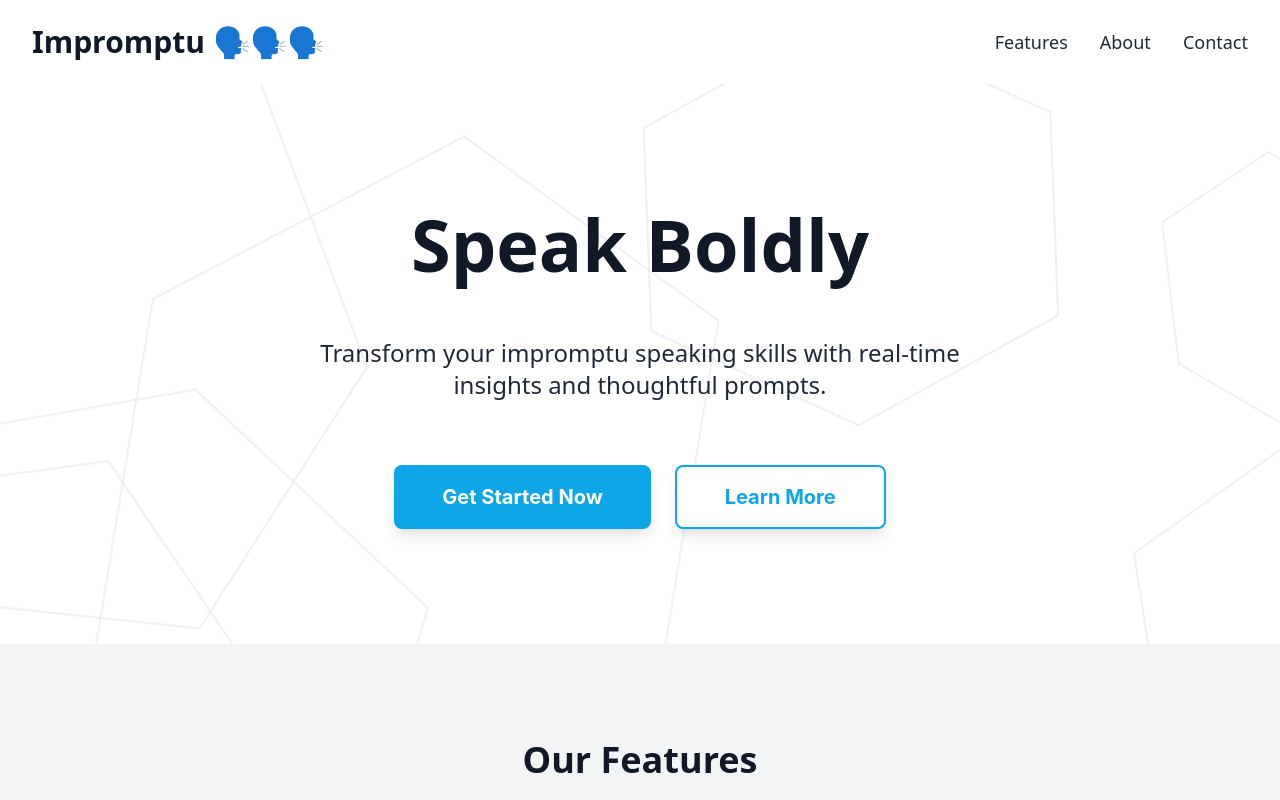
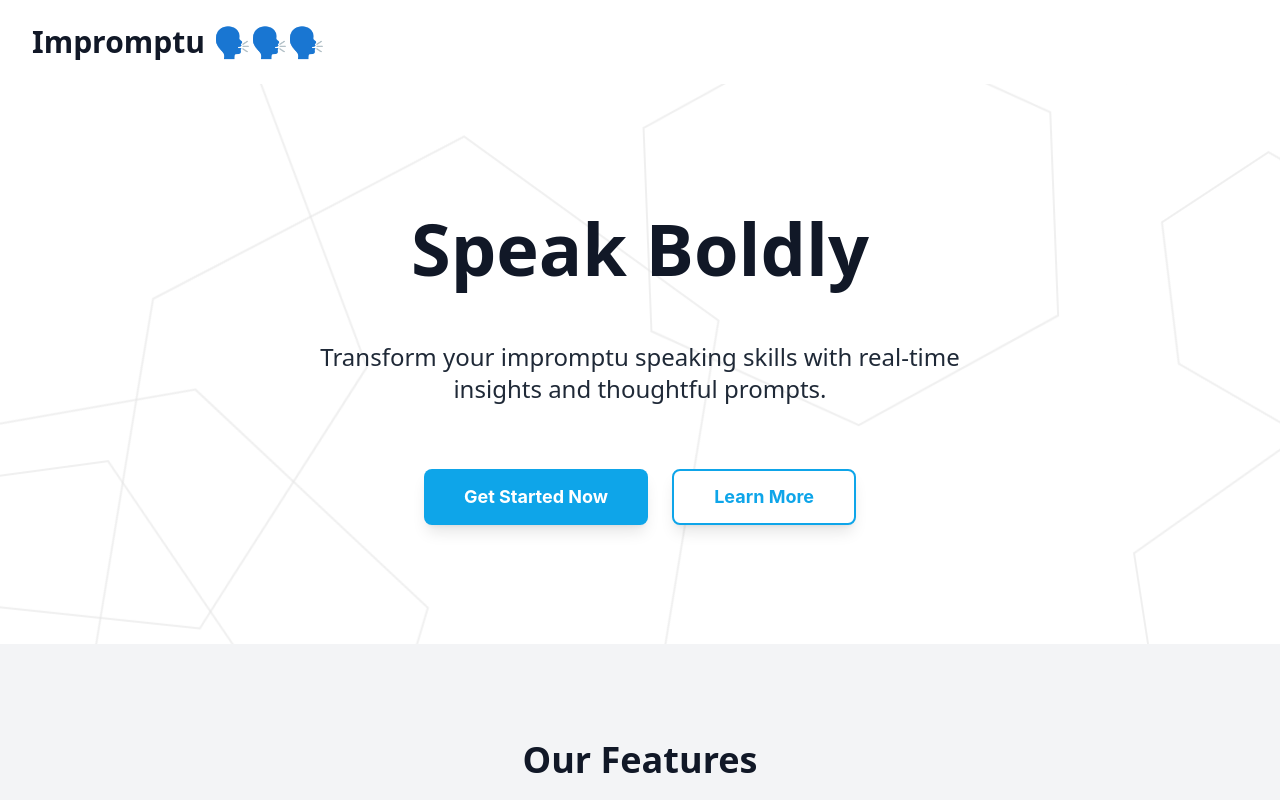
Before and after one commit to Nazarshia2889/Impromptu, a Next.js app: page /home in a window 1280 px wide. Shown: the top 800 px of the page. Built offline with nearby package versions, Linux system fonts and the light colour scheme.

Commit message:
clean up home

```diff
--- a/app/home/page.js
+++ b/app/home/page.js
@@ -34,6 +34,28 @@ const LandingPage = () => {
         randomMovement();
       });
     }
+
+    // Add smooth scrolling behavior
+    const smoothScroll = (e) => {
+      e.preventDefault();
+      const targetId = e.currentTarget.getAttribute("href");
+      const targetElement = document.querySelector(targetId);
+      if (targetElement) {
+        targetElement.scrollIntoView({ behavior: "smooth" });
+      }
+    };
+
+    const learnMoreButton = document.querySelector("#learn-more-button");
+    if (learnMoreButton) {
+      learnMoreButton.addEventListener("click", smoothScroll);
+    }
+
+    // Clean up event listener
+    return () => {
+      if (learnMoreButton) {
+        learnMoreButton.removeEventListener("click", smoothScroll);
+      }
+    };
   }, []);
 
   const carouselSettings = {
@@ -47,12 +69,12 @@ const LandingPage = () => {
   };
 
   return (
-    <div className=" flex flex-col justify-between min-h-screen text-center bg-tan-100 text-gray-800 overflow-hidden">
+    <div className="flex flex-col justify-between min-h-screen text-center bg-tan-100 text-gray-800 overflow-hidden">
       <header className="flex justify-between items-center px-8 py-6">
         <div className="text-3xl font-extrabold text-gray-900 font-sans">
           Impromptu 🗣️🗣️🗣️
         </div>
-        <nav className="flex gap-8">
+        {/* <nav className="flex gap-8">
           <a
             href="#features"
             className="text-lg font-medium hover:text-gray-600 transition-colors duration-300 font-sans"
@@ -71,7 +93,7 @@ const LandingPage = () => {
           >
             Contact
           </a>
-        </nav>
+        </nav> */}
       </header>
 
       <section className="flex flex-col items-center justify-center flex-grow relative py-24 min-h-[70vh]">
@@ -117,14 +139,15 @@ const LandingPage = () => {
         </p>
         <div className="flex space-x-6">
           <button
-            className="bg-sky-500 hover:bg-sky-400 text-white font-bold py-4 px-12 rounded-lg shadow-lg transition-transform transform hover:scale-105 z-10 text-xl"
+            className="bg-sky-500 hover:bg-sky-400 text-white font-bold py-3 px-10 rounded-lg shadow-lg transition-transform transform hover:scale-105 z-10 text-lg"
             onClick={() => (window.location.href = "/")}
           >
             Get Started Now
           </button>
           <button
-            className="bg-white hover:bg-sky-50 text-sky-500 font-bold py-4 px-12 rounded-lg shadow-lg transition-transform transform hover:scale-105 z-10 border-2 border-sky-500 text-xl"
-            onClick={() => (window.location.href = "/")}
+            id="learn-more-button"
+            href="#features"
+            className="bg-white hover:bg-sky-50 text-sky-500 font-bold py-3 px-10 rounded-lg shadow-lg transition-transform transform hover:scale-105 z-10 border-2 border-sky-500 text-lg"
           >
             Learn More
           </button>
```
